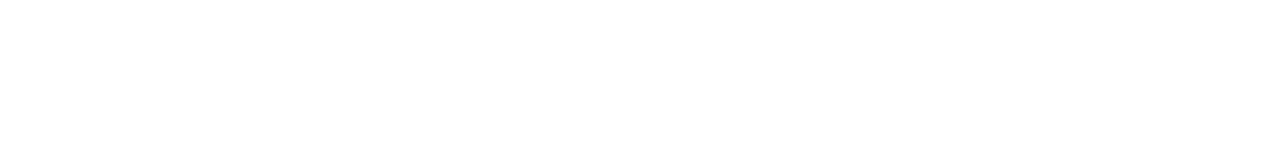
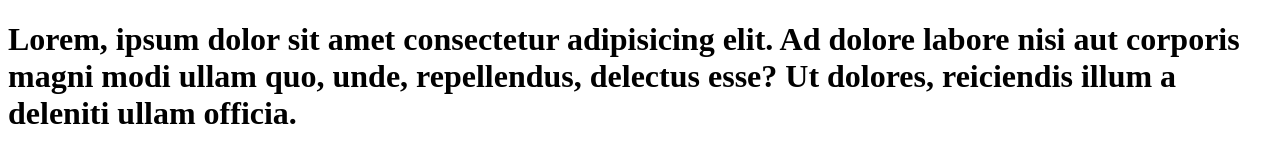
Before and after one commit to esalvadorq/test, a plain HTML site: page index.html in a window 1280 px wide. Drawn offline with Linux system fonts and the light colour scheme.

Commit message:
agregue lorem

```diff
--- a/index.html
+++ b/index.html
@@ -7,6 +7,6 @@
     <title>Document</title>
 </head>
 <body>
-
+    <h1>Lorem, ipsum dolor sit amet consectetur adipisicing elit. Ad dolore labore nisi aut corporis magni modi ullam quo, unde, repellendus, delectus esse? Ut dolores, reiciendis illum a deleniti ullam officia.</h1>
 </body>
 </html>
```
